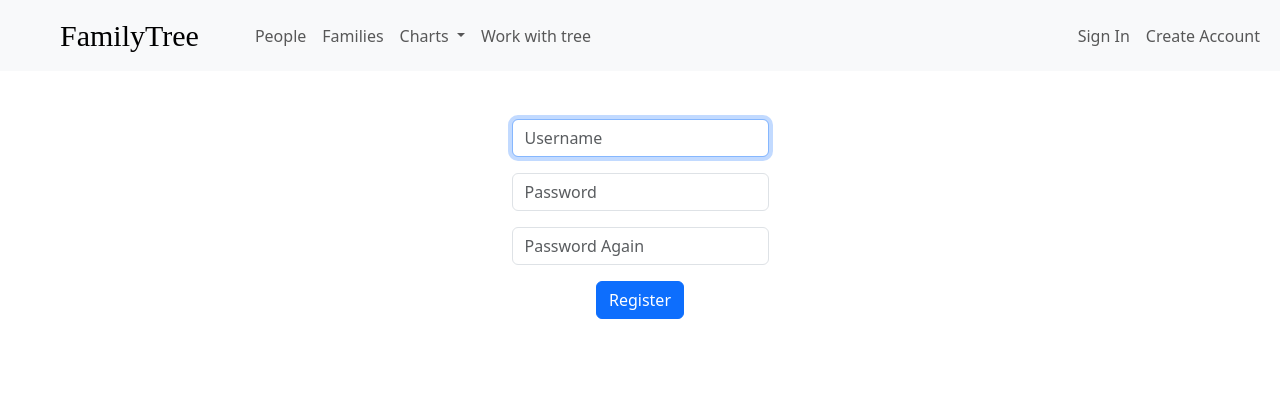
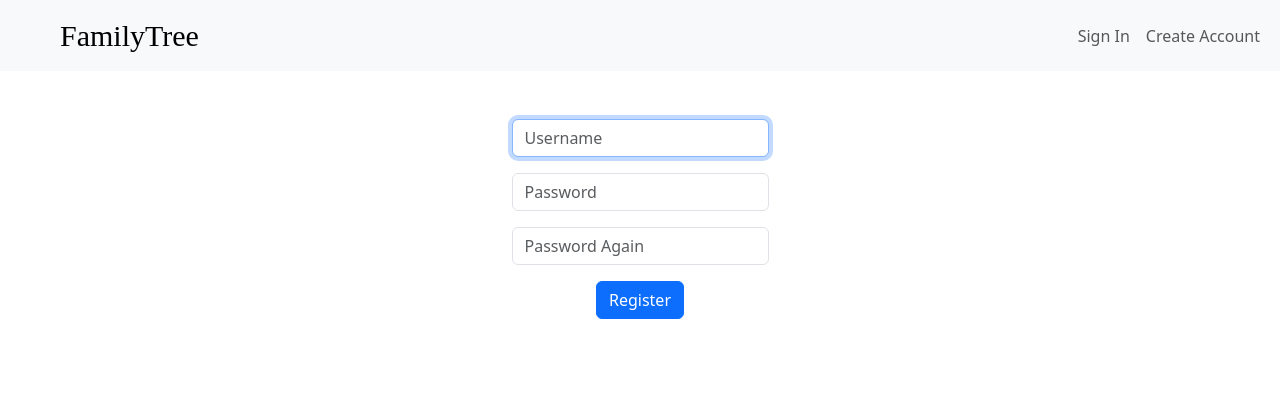
Before and after one commit to 1fedotov/CS50_FinalProject, a Flask app: page /register in a window 1280 px wide. Shown: the top 418 px of the page. Run offline with Flask 3, Linux system fonts and the light colour scheme; some web fonts are replaced.

Commit message:
changed UI and tree size

```diff
--- a/app.py
+++ b/app.py
@@ -72,10 +72,8 @@ def login():
         # Remember which user has logged in
         session["user_id"] = user[0]
 
-        flash("Signed in succesfully")
-
         # Redirect user to home page
-        return redirect("/")
+        return redirect("/treengine")
 
     else:
         return render_template("/login.html")
@@ -133,18 +131,6 @@ def register():
         return render_template("register.html")
 
 
-@app.route("/people", methods=["GET", "POST"])
-@login_required
-def people():
-    return render_template("")
-
-
-@app.route("/families", methods=["GET", "POST"])
-@login_required
-def families():
-    return render_template("")
-
-
 @app.route("/treengine", methods=["GET", "POST"])
 @login_required
 def treengine():
@@ -193,4 +179,4 @@ def treengine():
         # trees = db.execute(text("SELECT * FROM trees WHERE user_id = :user_id"), [{"user_id" : session["user_id"]}])
         # result = trees.fetchall()
 
-    return render_template("treengine.html", tree_data=tree_data, result=result)
+    return render_template("treengine.html", tree_data=tree_data, result=result, tree_id=int(session["tree_id"]))
--- a/static/script.js
+++ b/static/script.js
@@ -50,9 +50,9 @@ function update(root)
   height = svgRect.height;
   let initialX = width * -0.0;
   let initialY = height * 0.75;
-  treeContainer.selectAll("*").remove();
-  treeContainer.attr("transform", `translate(${initialX},${initialY})`);
-  initialTransform = d3.zoomIdentity.translate(initialX, initialY).scale(0.5);
+  // treeContainer.selectAll("*").remove();
+  // treeContainer.attr("transform", `translate(${initialX},${initialY})`);
+  // initialTransform = d3.zoomIdentity.translate(initialX, initialY).scale(0.5);
 
   let maxDepth = 0;
   root.each(d => {
@@ -62,12 +62,18 @@ function update(root)
   });
 
   // Setting tree size
-  //let treeLayout = d3.tree().size([height, width*0.25]);
-  let treeLayout = d3.tree().size([width * 2, height * 1.5])
-  .separation(function(a, b) {
-    return a.depth == b.depth ? a.depth/maxDepth * 4 : 0.5;
-  });
+  //let treeLayout = d3.tree().size([height, width * 0.25]);
 
+  // let treeLayout = d3.tree().size([width * 2, height * 1.5])
+  // .separation(function(a, b) {
+  //   return a.depth == b.depth ? a.depth/maxDepth * 4 : 0.5;
+  // });
+
+  let treeLayout = d3.tree().nodeSize([350, 250]);
+
+  treeContainer.selectAll("*").remove();
+  treeContainer.attr("transform", `translate(${initialX},${initialY})`);
+  initialTransform = d3.zoomIdentity.translate(initialX + 625, initialY).scale(initialScale);
 
 
   treeLayout(root); // Some treeLayout magic
--- a/static/styles.css
+++ b/static/styles.css
@@ -24,6 +24,7 @@
 }
 
 #mySVG {
+  position: relative;
   border-color: black;
   border-style: dashed;
 }
@@ -67,3 +68,10 @@
   border: 1px solid #ccc;
   box-shadow: 2px 2px 5px rgba(0,0,0,0.2);
 }
+
+.highlighted {
+  background-color: lightblue;
+}
+.normal {
+  background-color: transparent;
+}
--- a/templates/layout.html
+++ b/templates/layout.html
@@ -27,28 +27,6 @@
                 <span class="navbar-toggler-icon"></span>
               </button>
               <div class="collapse navbar-collapse" id="navbarSupportedContent">
-                <ul class="navbar-nav me-auto mb-2 mb-lg-0">
-                  <li class="nav-item">
-                    <a class="nav-link" href="#">People</a>
-                  </li>
-                  <li class="nav-item">
-                    <a class="nav-link" href="#">Families</a>
-                  </li>
-                  <li class="nav-item dropdown">
-                    <a class="nav-link dropdown-toggle" href="#" role="button" data-bs-toggle="dropdown" aria-expanded="false">
-                      Charts
-                    </a>
-                    <ul class="dropdown-menu">
-                      <li><a class="dropdown-item" href="#">Pedigree</a></li>
-                      <li><a class="dropdown-item" href="#">Name Cloud</a></li>
-                      <li><hr class="dropdown-divider"></li>
-                      <li><a class="dropdown-item" href="#">Something else here</a></li>
-                    </ul>
-                  </li>
-                  <li class="nav-item">
-                    <a class="nav-link" href="/treengine">Work with tree</a>
-                  </li>
-                </ul>
                 {% if session["user_id"] %}
                   <ul class="navbar-nav ms-auto mb-2 mb-lg-0">
                       <li class="nav-item"><a class="nav-link" href="/logout">Sign Out</a></li>
```
Also changed, not shown: templates/treengine.html (+4 -4 lines), database.db.
